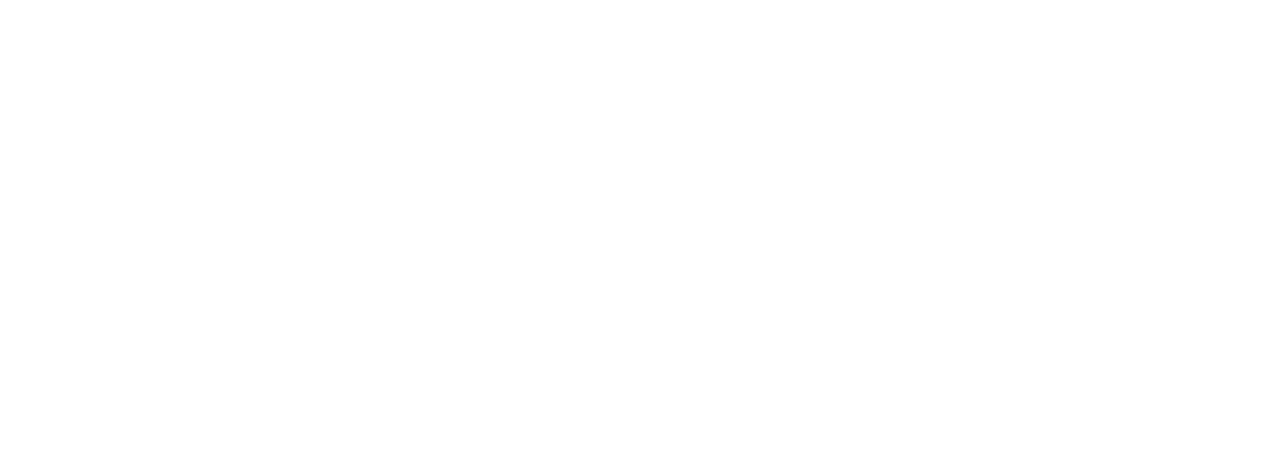
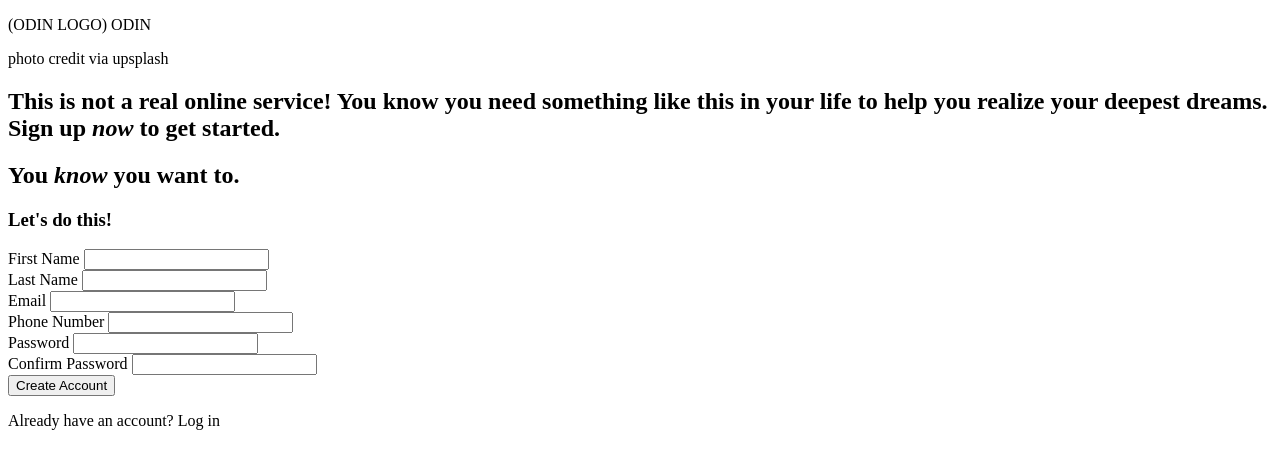
Before and after one commit to pbrebner/sign-up-form, a plain HTML site: page index.html in a window 1280 px wide. Drawn offline with Linux system fonts and the light colour scheme.

Commit message:
Add basic html layout elements

```diff
--- a/index.html
+++ b/index.html
@@ -7,6 +7,54 @@
     <script src="script.js" defer></script>
 </head>
 <body>
+    <main>
+        <div class="sidebar">
+            <div class="banner">
+                <p>(ODIN LOGO) ODIN</p>
+            </div>
+            <p>photo credit via upsplash</p>
+        </div>
+
+        <div class="mainContent">
+            <h2>This is not a real online service! You know you need something like this in your life to help you realize your deepest dreams. Sign up <em>now</em> to get started.</h2>
+            <h2>You <em>know</em> you want to.</h2>
+
+            <form action="#" method="post" class="signUp">
+                <div>
+                    <h3>Let's do this!</h3>
+                    <div>
+                        <label for="firstName">First Name</label>
+                        <input type="text" id="firstName" name="firstName">
+                    </div>
+                    <div>
+                        <label for="lastName">Last Name</label>
+                        <input type="text" id="lastName" name="lastName">
+                    </div>
+                    <div>
+                        <label for="eamil">Email</label>
+                        <input type="email" id="email" name="email">
+                    </div>
+                    <div>
+                        <label for="tel">Phone Number</label>
+                        <input type="tel" id="tel" name="tel">
+                    </div>
+                    <div>
+                        <label for="password">Password</label>
+                        <input type="password" id="password" name="password">
+                    </div>
+                    <div>
+                        <label for="passwordConfirm">Confirm Password</label>
+                        <input type="password" id="passwordConfirm" name="passwordConfirm">
+                    </div>
+                </div>
+                <div>
+                    <button type="submit">Create Account</button>
+                    <p>Already have an account? <span>Log in</span></p>
+                </div>
+            </form>
+
+        </div>
+    </main>
 
 </body>
 </html>
```
